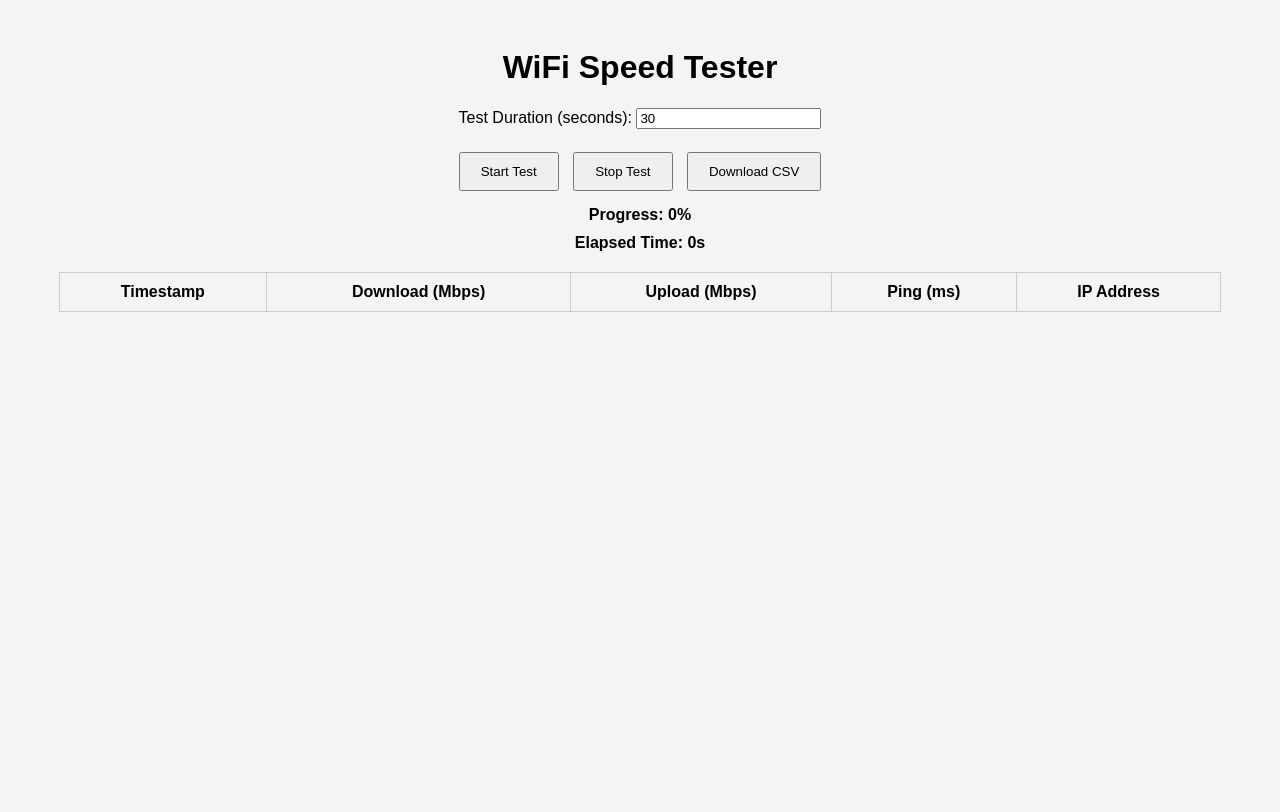
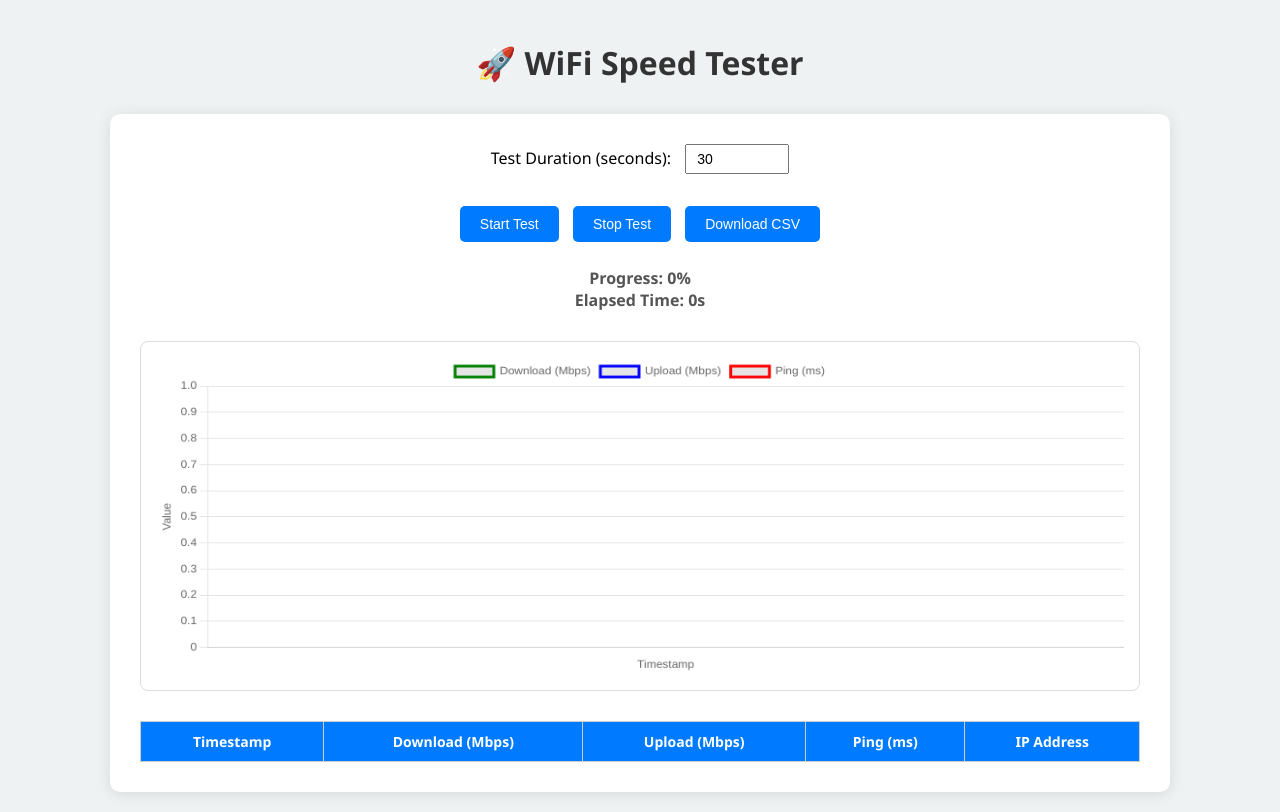
Before and after one commit to PravakarDas/Internet-Speed-Tester, a Flask app: page / in a window 1280 px wide. Before the commit the page ends 312 px from the top, so only its background shows below. Run offline with Flask 3, Linux system fonts and the light colour scheme; lists and menus that the app fills with data are empty.

Commit message:
chart added

```diff
--- a/templates/index.html
+++ b/templates/index.html
@@ -5,48 +5,142 @@
   <title>WiFi Speed Tester</title>
   <style>
     body {
-      font-family: Arial, sans-serif;
+      font-family: 'Segoe UI', Tahoma, Geneva, Verdana, sans-serif;
+      background: #eef2f3;
+      margin: 0;
       padding: 20px;
-      background-color: #f4f4f4;
     }
+
     h1 {
       text-align: center;
+      color: #333;
+      margin-bottom: 30px;
     }
+
+    .card {
+      max-width: 1000px;
+      margin: 0 auto;
+      background: #fff;
+      padding: 30px;
+      border-radius: 10px;
+      box-shadow: 0 2px 15px rgba(0, 0, 0, 0.1);
+    }
+
     .controls {
       text-align: center;
-      margin-bottom: 20px;
+      margin-bottom: 30px;
     }
-    .progress, .elapsed {
+
+    label {
+      font-weight: 500;
+      font-size: 16px;
+    }
+
+    input[type="number"] {
+      padding: 5px 10px;
+      margin-left: 10px;
+      width: 80px;
+      font-size: 14px;
+    }
+
+    button {
+      padding: 10px 20px;
+      margin: 10px 5px;
+      border: none;
+      border-radius: 5px;
+      cursor: pointer;
+      background: #007bff;
+      color: white;
+      font-size: 14px;
+      transition: 0.3s ease;
+    }
+
+    button:hover {
+      background: #0056b3;
+    }
+
+    .status-info {
+      margin-top: 15px;
       font-weight: bold;
-      margin: 10px;
+      color: #555;
     }
+
+    .charts {
+      display: flex;
+      justify-content: center;
+      margin: 30px 0;
+    }
+
+    canvas {
+      width: 100% !important;
+      height: 350px !important;
+      background: #fff;
+      border: 1px solid #ddd;
+      padding: 15px;
+      border-radius: 8px;
+    }
+
     table {
-      margin: 0 auto;
+      width: 100%;
       border-collapse: collapse;
-      width: 95%;
+      margin-top: 20px;
+      font-size: 14px;
     }
+
     th, td {
-      padding: 10px;
       border: 1px solid #ccc;
+      padding: 10px 12px;
+      text-align: center;
     }
+
+    th {
+      background-color: #007bff;
+      color: white;
+    }
+
+    tr:nth-child(even) {
+      background-color: #f9f9f9;
+    }
+
+    @media (max-width: 768px) {
+      canvas {
+        width: 100% !important;
+        height: 300px !important;
+      }
+
+      .card {
+        padding: 15px;
+      }
+
       button {
-      margin: 5px;
-      padding: 10px 20px;
+        width: 100%;
+        margin: 8px 0;
+      }
     }
   </style>
+  <script src="https://cdn.jsdelivr.net/npm/chart.js"></script>
 </head>
 <body>
-  <h1>WiFi Speed Tester</h1>
+
+  <h1>🚀 WiFi Speed Tester</h1>
+
+  <div class="card">
 
     <div class="controls">
-    <label for="duration">Test Duration (seconds): </label>
+      <label for="duration">Test Duration (seconds):</label>
       <input type="number" id="duration" value="30" min="5">
       <br><br>
       <button onclick="startTest()">Start Test</button>
       <button onclick="stopTest()">Stop Test</button>
       <button onclick="downloadResults()">Download CSV</button>
-    <div class="progress">Progress: <span id="progress">0%</span></div>
-    <div class="elapsed">Elapsed Time: <span id="elapsed">0s</span></div>
+      <div class="status-info">
+        <div>Progress: <span id="progress">0%</span></div>
+        <div>Elapsed Time: <span id="elapsed">0s</span></div>
+      </div>
+    </div>
+
+    <div class="charts">
+      <canvas id="combinedChart"></canvas>
     </div>
 
     <table>
@@ -62,9 +156,63 @@
       <tbody id="resultTable">
       </tbody>
     </table>
+  </div>
 
   <script>
     let intervalId = null;
+
+    const combinedChart = new Chart(document.getElementById('combinedChart').getContext('2d'), {
+      type: 'line',
+      data: {
+        labels: [],
+        datasets: [
+          {
+            label: 'Download (Mbps)',
+            data: [],
+            borderColor: 'green',
+            fill: false,
+            tension: 0.3
+          },
+          {
+            label: 'Upload (Mbps)',
+            data: [],
+            borderColor: 'blue',
+            fill: false,
+            tension: 0.3
+          },
+          {
+            label: 'Ping (ms)',
+            data: [],
+            borderColor: 'red',
+            fill: false,
+            tension: 0.3
+          }
+        ]
+      },
+      options: {
+        responsive: true,
+        maintainAspectRatio: false,
+        interaction: {
+          mode: 'index',
+          intersect: false
+        },
+        scales: {
+          x: {
+            title: {
+              display: true,
+              text: 'Timestamp'
+            }
+          },
+          y: {
+            beginAtZero: true,
+            title: {
+              display: true,
+              text: 'Value'
+            }
+          }
+        }
+      }
+    });
 
     function startTest() {
       const duration = document.getElementById("duration").value;
@@ -73,12 +221,12 @@
         method: "POST",
         headers: { "Content-Type": "application/json" },
         body: JSON.stringify({ duration: duration })
-      })
-      .then(() => {
+      }).then(() => {
         clearInterval(intervalId);
         document.getElementById("progress").innerText = "0%";
         document.getElementById("elapsed").innerText = "0s";
         document.getElementById("resultTable").innerHTML = "";
+        resetChart();
         intervalId = setInterval(fetchStatus, 1000);
       });
     }
@@ -92,6 +240,8 @@
 
           const table = document.getElementById("resultTable");
           table.innerHTML = "";
+          resetChart();
+
           data.data.forEach(entry => {
             const row = `<tr>
                           <td>${entry.timestamp}</td>
@@ -101,7 +251,16 @@
                           <td>${entry.ip}</td>
                         </tr>`;
             table.innerHTML += row;
+
+            if (entry.download !== "Error") {
+              combinedChart.data.labels.push(entry.timestamp);
+              combinedChart.data.datasets[0].data.push(entry.download);
+              combinedChart.data.datasets[1].data.push(entry.upload);
+              combinedChart.data.datasets[2].data.push(entry.ping);
+            }
           });
+
+          combinedChart.update();
 
           if (data.status === "completed") {
             clearInterval(intervalId);
@@ -116,6 +275,11 @@
     function downloadResults() {
       window.location.href = "/download";
     }
+
+    function resetChart() {
+      combinedChart.data.labels = [];
+      combinedChart.data.datasets.forEach(dataset => dataset.data = []);
+    }
   </script>
 </body>
 </html>
```
Lines whose indentation alone changed are shown as unchanged.
